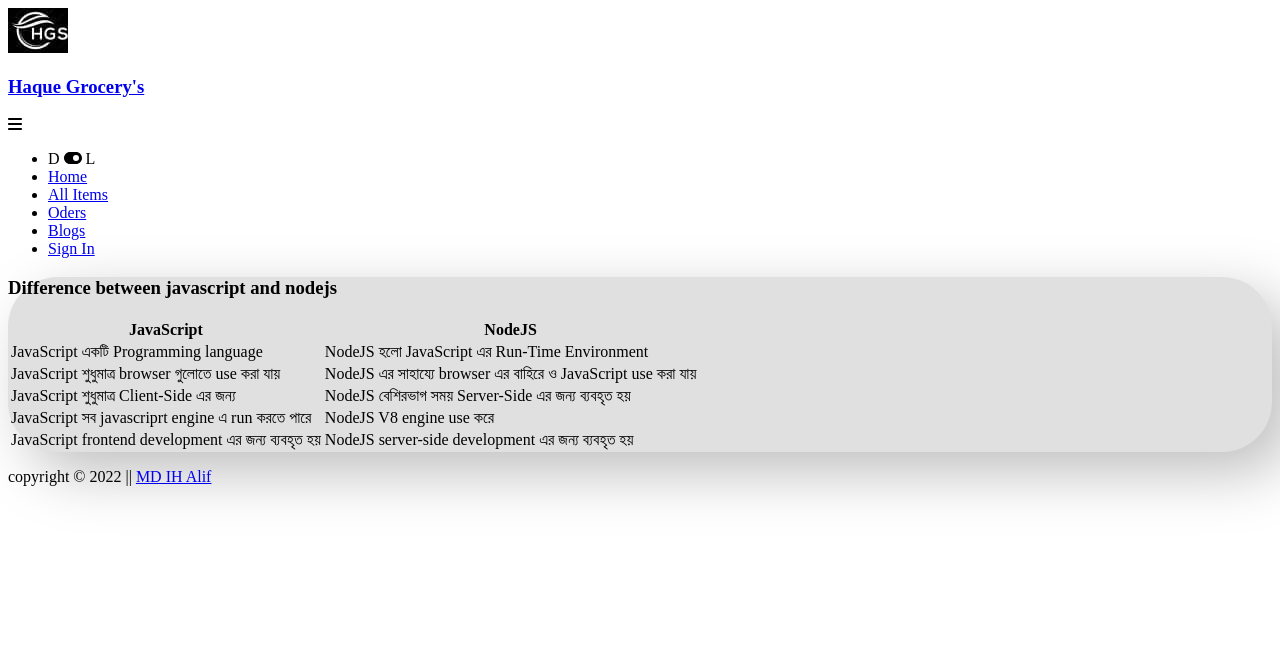
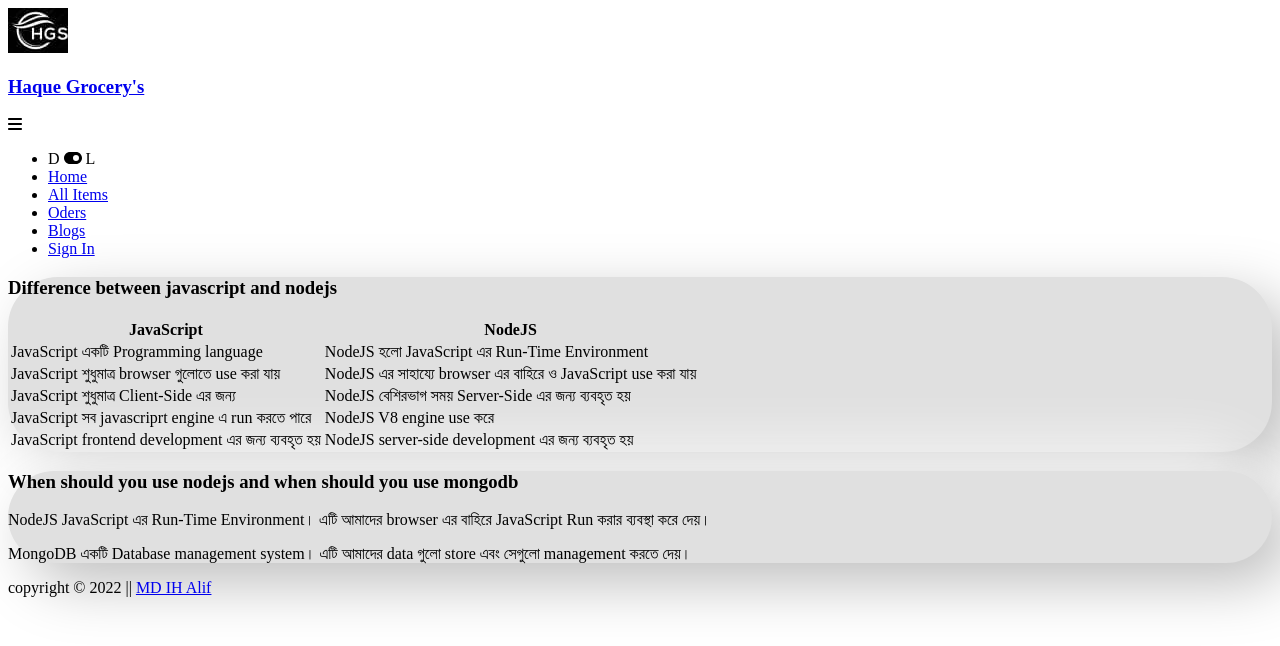
Before and after one commit to inzamulhaque/warehouse-management-client-side, a React (Create React App) app: page /blogs in a window 1280 px wide. Shown: the top 646 px of the page. Built offline with nearby package versions, Linux system fonts and the light colour scheme; no server answers.

Commit message:
node js vs mongodb Q&A

```diff
--- a/src/components/Blogs/Blogs.js
+++ b/src/components/Blogs/Blogs.js
@@ -1,5 +1,6 @@
 import React from 'react';
 import JsVsNodeJS from './JsVsNodeJS';
+import NodeVsMongo0db from './NodeVsMongo0db';
 
 const Blogs = () => {
     return (
@@ -9,6 +10,9 @@ const Blogs = () => {
                     <div className="my-2 py-2 px-3 card dark:bg-white h-100 mx-auto w-full">
                         <JsVsNodeJS />
                     </div>
+                    <div className="my-2 py-2 px-3 card dark:bg-white h-100 mx-auto w-full">
+                        <NodeVsMongo0db />
+                    </div>
                 </div>
             </div>
         </>
--- /dev/null
+++ b/src/components/Blogs/NodeVsMongo0db.js
@@ -0,0 +1,19 @@
+import React from 'react';
+
+const NodeVsMongo0db = () => {
+    return (
+        <>
+            <h3 className="text-[25px] font-semibold dark:text-blue-400 m-2">When should you use nodejs and when should you use mongodb</h3>
+            <div className="m-2">
+                <p className="text-[20px] font-medium text-justify">
+                    NodeJS JavaScript এর Run-Time Environment। এটি আমাদের browser এর বাহিরে JavaScript Run করার ব্যবস্থা করে দেয়।
+                </p>
+                <p className="text-[20px] font-medium text-justify">
+                    MongoDB একটি Database management system। এটি আমাদের data গুলো store এবং সেগুলো management করতে দেয়।
+                </p>
+            </div>
+        </>
+    );
+};
+
+export default NodeVsMongo0db;
```
